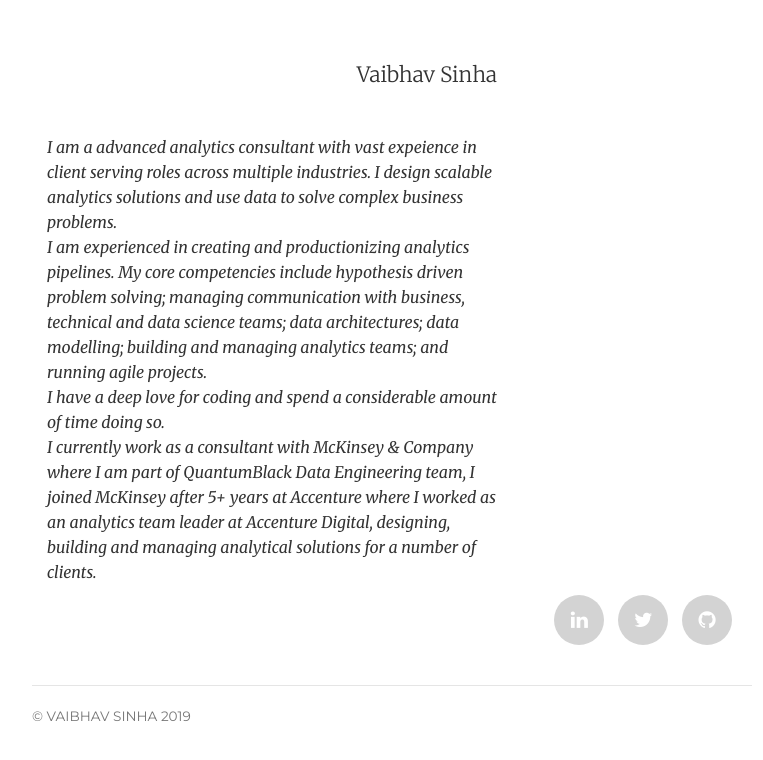
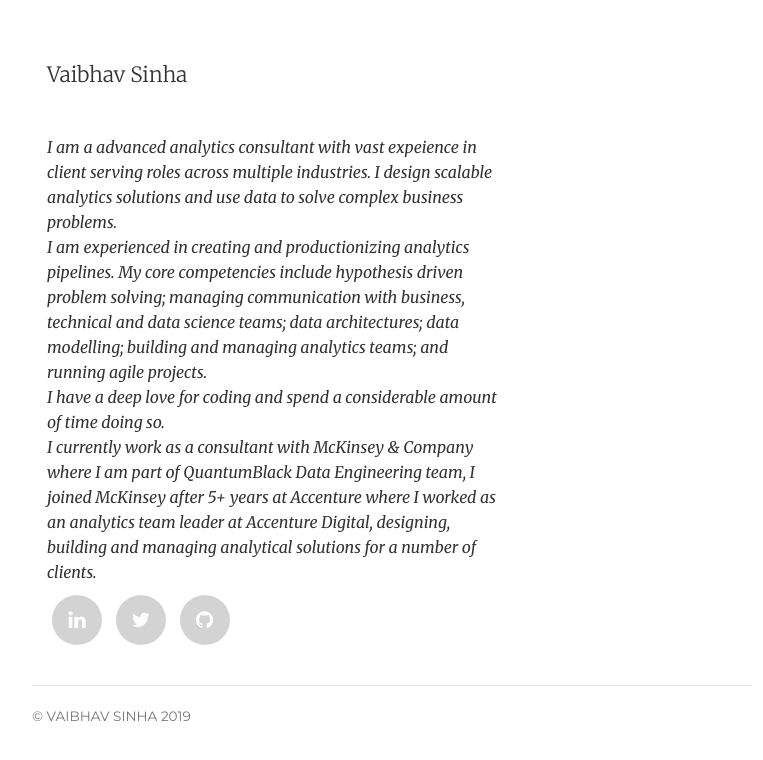
Before and after one commit to sinhav/sinhav.github.io, a Jekyll site: the page built from index.html, in a window 1280 px wide. Shown: the top 760 px of the page, without its empty margins (248-1011 px from the left). Built offline with Jekyll 4.4.1, drawn with Linux system fonts in a browser that asks for light colours; nearby versions of some CDN libraries.

Commit message:
Update index.html

```diff
--- a/index.html
+++ b/index.html
@@ -10,7 +10,7 @@
 <link href="//maxcdn.bootstrapcdn.com/font-awesome/4.2.0/css/font-awesome.min.css" rel="stylesheet">
 <div class="row marketing">
 	<div itemscope itemtype="http://data-vocabulary.org/Person" class="col-sm-8">
-	<p class="lead" align = "right">Vaibhav Sinha</p>
+	<p class="lead" align = "centre">Vaibhav Sinha</p>
 	<P>
 	<i>
 	<br>I am a advanced analytics consultant with vast expeience in client serving roles across multiple industries. I design scalable analytics solutions and use data to solve complex business problems.
@@ -20,7 +20,7 @@
 	</i>
 	</P>
 	</div>
-	<div class="col-md-12" align="right">
+	<div class="col-md-8" align="centre">
         <ul class="social-network social-circle">
             <li><a href="https://www.linkedin.com/in/sinhavv" class="icoLinkedin" title="Linkedin"><i class="fa fa-linkedin"></i></a></li>
             <li><a href="https://twitter.com/sinhav_" class="icoTwitter" title="Twitter"><i class="fa fa-twitter"></i></a></li>
```
